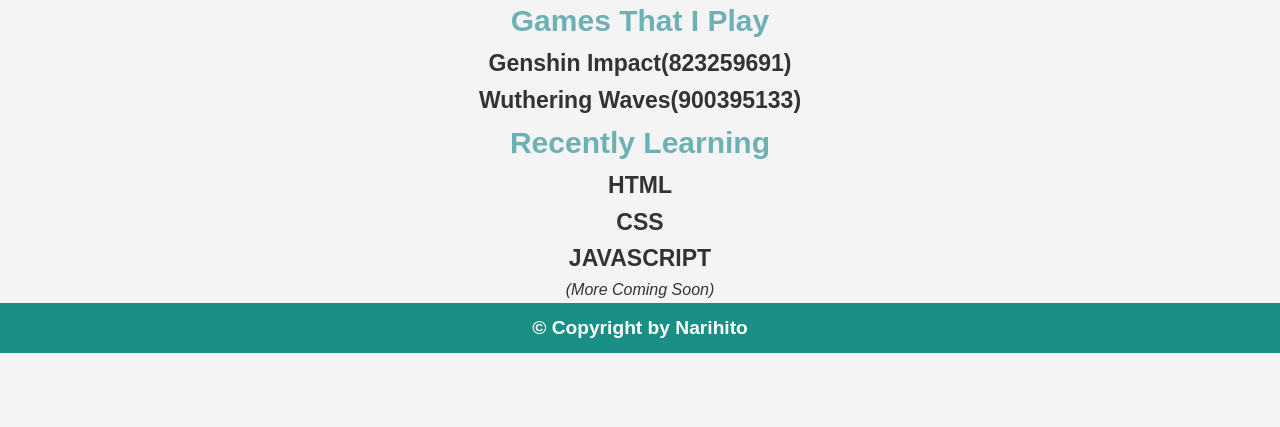
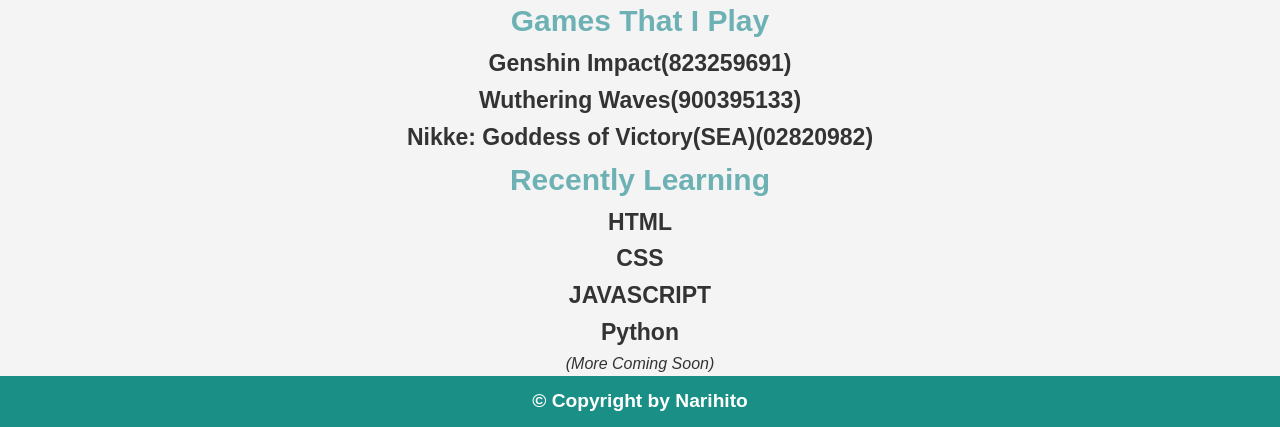
Before and after one commit to NarihitoM/narihito-profile.github.io, a plain HTML site: page Info.html in a window 1280 px wide. Shown: the part 514-941 px from the top of the page. Before the commit the page ends 867 px from the top, so only its background shows below. Drawn offline with Linux system fonts and the light colour scheme.

Commit message:
Add files via upload

```diff
--- a/Info.html
+++ b/Info.html
@@ -31,11 +31,11 @@
         </div>
         <h2 class="appear">Games That I Play</h2>
         <p>
-            Genshin Impact(823259691)<br>Wuthering Waves(900395133)
+            Genshin Impact(823259691)<br>Wuthering Waves(900395133)<br>Nikke: Goddess of Victory(SEA)(02820982)<br>
         </p>
         <h2 class="appear">Recently Learning</h2>
         <p>
-            HTML<br>CSS<br>JAVASCRIPT
+            HTML<br>CSS<br>JAVASCRIPT<br>Python
         </p>
         <i>(More Coming Soon)</i>
         <footer>
```
